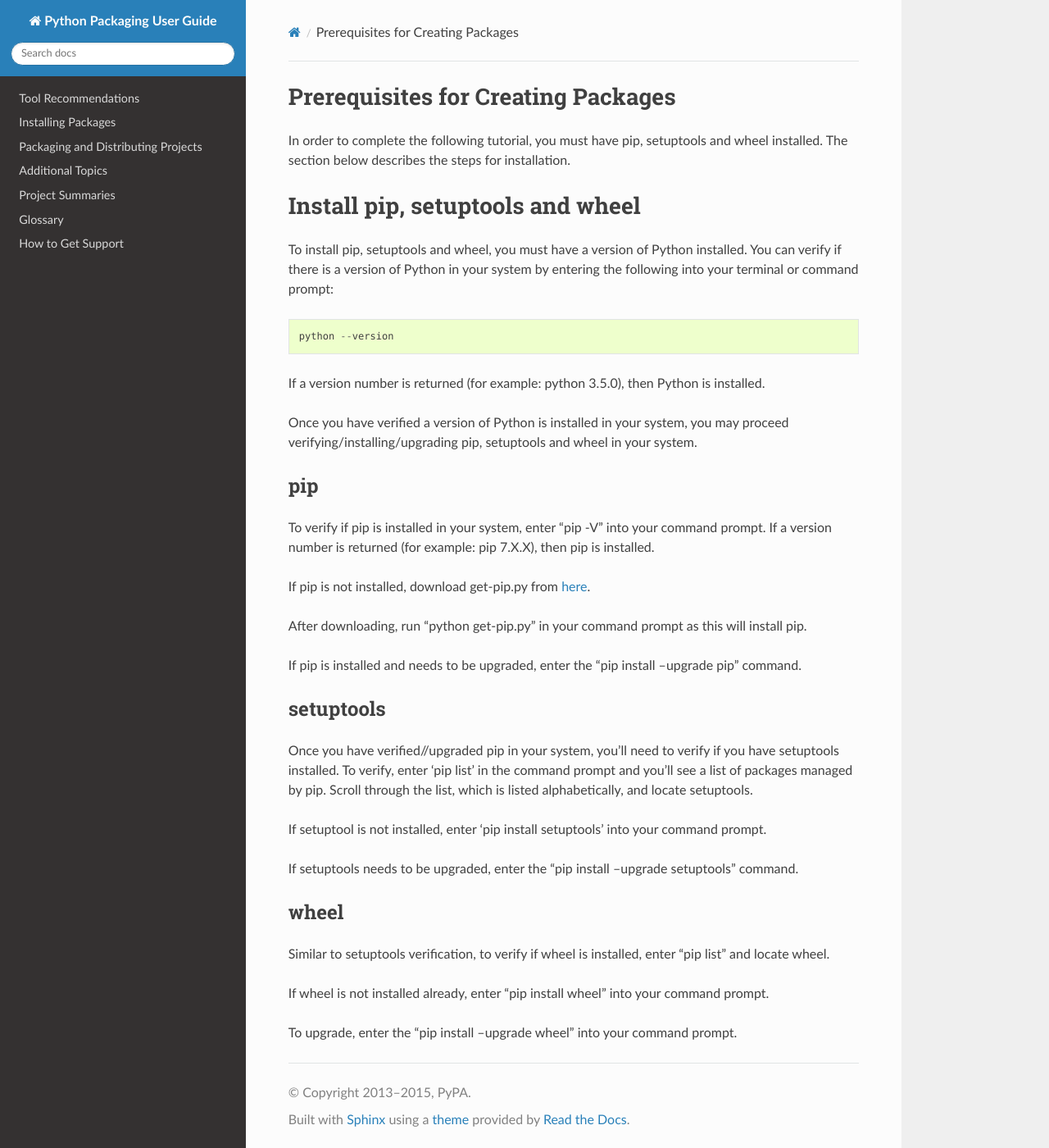
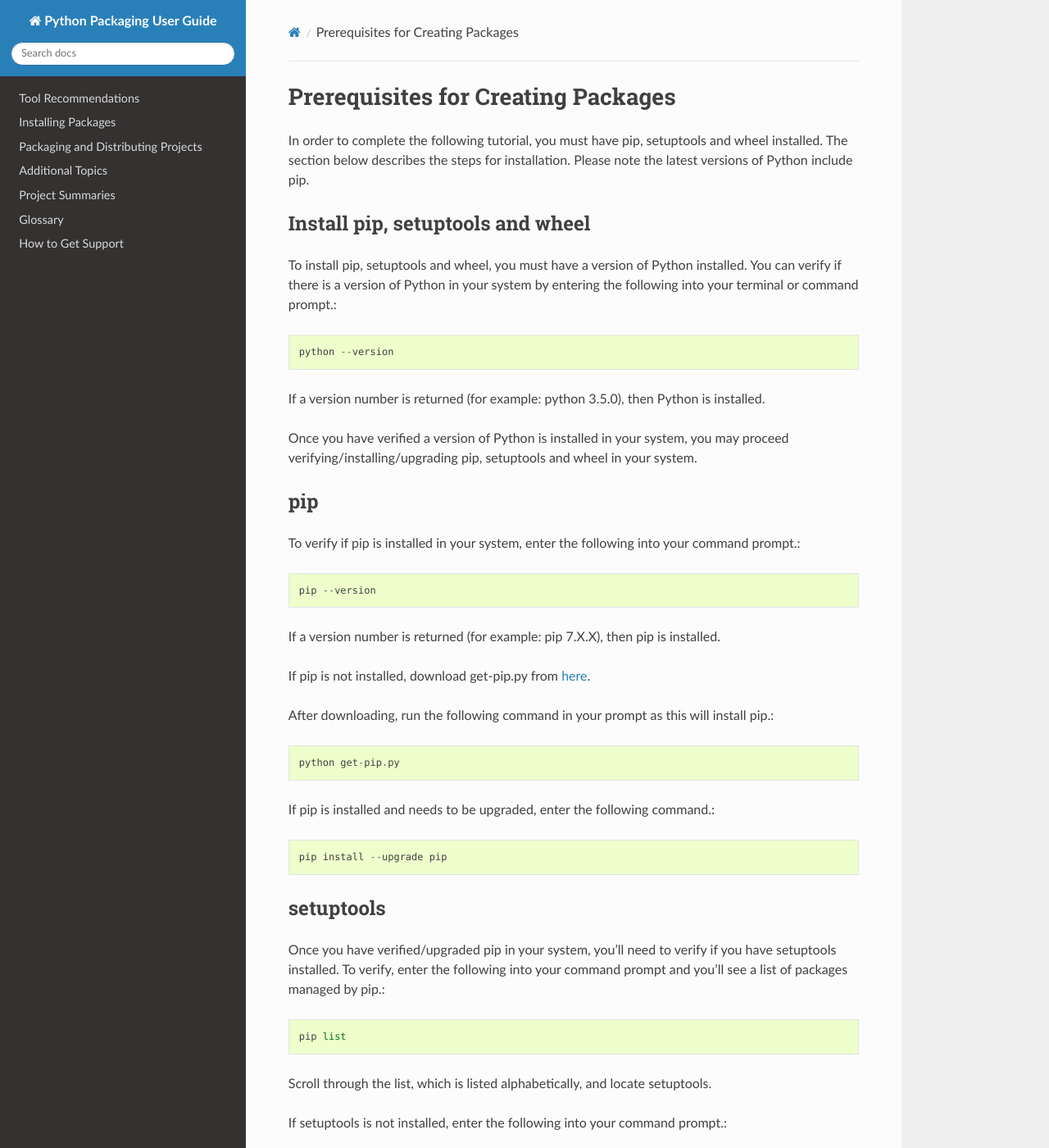
Before and after one commit to pypa/packaging.python.org, a Sphinx documentation site: the page built from source/prerequisites.rst, in a window 1280 px wide and 1400 px high. Shown: the whole window at 82% size. Built offline with Sphinx 7.4.7 and the Read the Docs theme 2.0.0, drawn with Linux system fonts in a browser that asks for light colours; pages that are not in the unit, such as notebooks, are missing from menus; some of the changed text lies outside the part shown.

Commit message:
updated code block formatting and wrapped lines at 80 chars

```diff
--- a/source/prerequisites.rst
+++ b/source/prerequisites.rst
@@ -1,54 +1,86 @@
 Prerequisites for Creating Packages
 ===================================
 
-In order to complete the following tutorial, you must have pip, setuptools and wheel installed. The section below describes the steps for installation.
+In order to complete the following tutorial, you must have pip, setuptools
+and wheel installed. The section below describes the steps for installation.
+Please note the latest versions of Python include pip.
+
 
 Install pip, setuptools and wheel
-=================================
+---------------------------------
 
-To install pip, setuptools and wheel, you must have a version of Python installed. You can verify if
-there is a version of Python in your system by entering the following into your terminal or command prompt::
+To install pip, setuptools and wheel, you must have a version of Python
+installed. You can verify if there is a version of Python in your
+system by entering the following into your terminal or command prompt.::
 
   python --version
 
-If a version number is returned (for example: python 3.5.0), then Python is installed.
+If a version number is returned (for example: python 3.5.0), then
+Python is installed.
 
 Once you have verified a version of Python is installed in your system,
-you may proceed verifying/installing/upgrading pip, setuptools and wheel in your system.
+you may proceed verifying/installing/upgrading pip, setuptools and
+wheel in your system.
 
-====
+
 pip
-====
+----
 
-To verify if pip is installed in your system, enter "pip -V" into your command prompt.
-If a version number is returned (for example: pip 7.X.X), then pip is installed.
+To verify if pip is installed in your system, enter
+the following into your command prompt.::
+
+  pip --version
+
+If a version number is returned (for example: pip 7.X.X), then
+pip is installed.
 
 If pip is not installed, download get-pip.py from here_.
 
 .. _here: https://bootstrap.pypa.io/get-pip.py
 
-After downloading, run "python get-pip.py" in your command prompt as this will install pip.
+After downloading, run the following command in
+your prompt as this will install pip.::
 
-If pip is installed and needs to be upgraded, enter the "pip install --upgrade pip" command.
+  python get-pip.py
 
-===========
+If pip is installed and needs to be upgraded, enter the following command.::
+
+  pip install --upgrade pip
+
+
 setuptools
-===========
+-----------
 
-Once you have verified//upgraded pip in your system, you'll need to verify if you have setuptools installed.
-To verify, enter 'pip list' in the command prompt and you'll see a list of packages managed by pip. Scroll through
-the list, which is listed alphabetically, and locate setuptools.
+Once you have verified/upgraded pip in your system, you'll need to
+verify if you have setuptools installed. To verify, enter the following into
+your command prompt and you'll see a list of packages managed by pip.::
 
-If setuptool is not installed, enter 'pip install setuptools' into your command prompt.
+  pip list
 
-If setuptools needs to be upgraded, enter the "pip install --upgrade setuptools" command.
+Scroll through the list, which is listed alphabetically, and locate setuptools.
 
-=====
+If setuptools is not installed, enter the following into your command prompt.::
+
+  pip install setuptools
+
+If setuptools needs to be upgraded, enter the following command.::
+
+  pip install --upgrade setuptools
+
+
 wheel
-=====
+-----
 
-Similar to setuptools verification, to verify if wheel is installed, enter "pip list" and locate wheel.
+Similar to setuptools verification, to verify if wheel
+is installed, enter the following and locate wheel.::
 
-If wheel is not installed already, enter "pip install wheel" into your command prompt.
+  pip list
 
-To upgrade, enter the "pip install --upgrade wheel" into your command prompt.
+If wheel is not installed already, enter the following
+into your command prompt.::
+
+  pip install wheel
+
+To upgrade, enter the following into your command prompt.::
+
+  pip install --upgrade wheel
```
